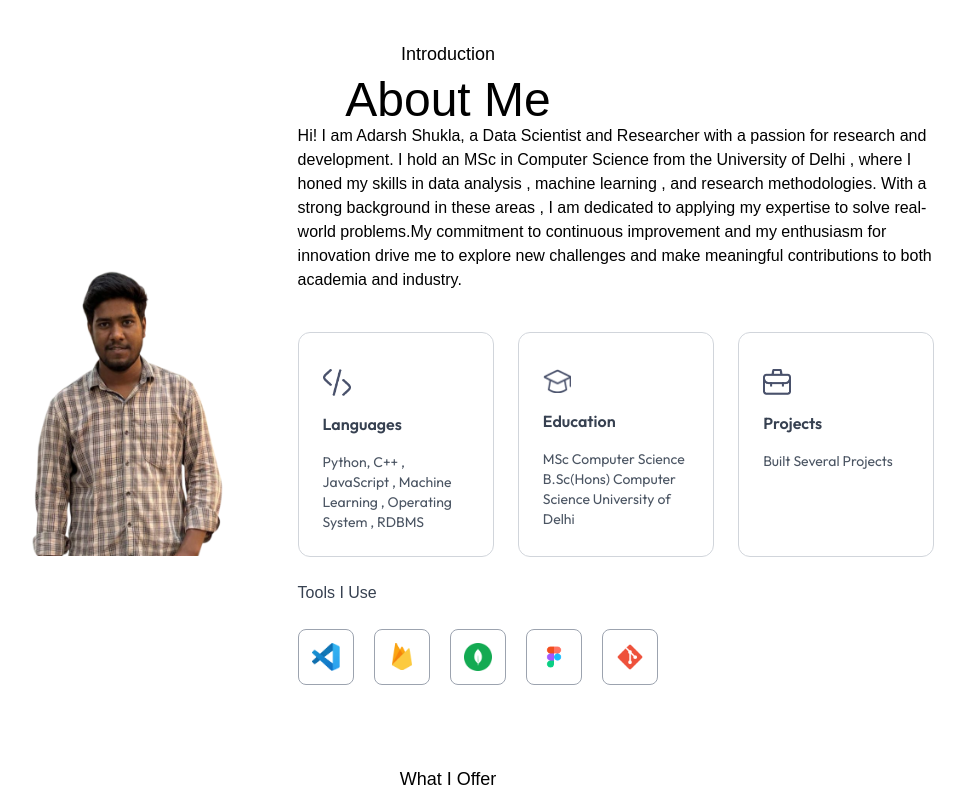
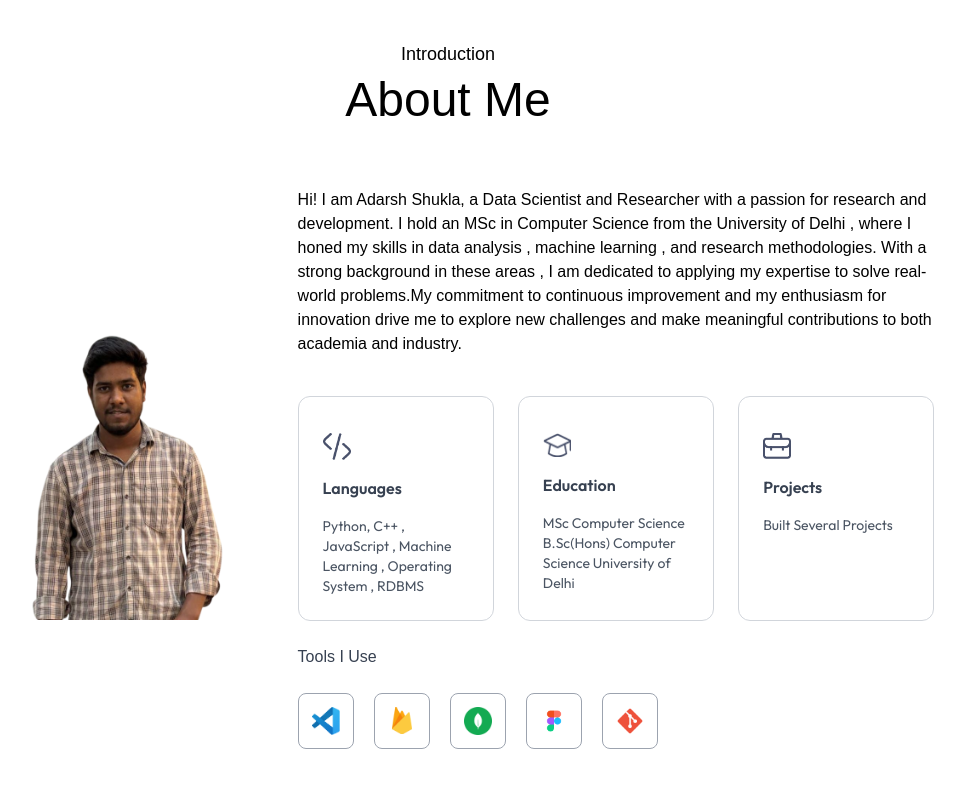
Before and after one commit to satyandra7/portfolio_adarsh, a Next.js app: page / in a window 1280 px wide. Shown: the part 800-1600 px from the top of the page, without its empty margins (192-1157 px from the left). Built offline with nearby package versions, Linux system fonts and the light colour scheme; a web font is replaced by a local one.

Commit message:
adding padding of 4rem in about section.

```diff
--- a/app/components/About.jsx
+++ b/app/components/About.jsx
@@ -10,7 +10,7 @@ const About = ({isDarkMode}) => {
        font-Ovo'>Introduction</h4>
             <h2 className='text-center text-5xl font-Ovo'>About Me</h2>
             <div className='flex w-full flex-col lg:flex-row items-center
-    gap-4'>
+    gap-4 py-16'>
                 <div className='w-64 sm:w-80 rounded-3xl max-w-none'>
                     <Image src={assets.user_image} alt='user' className='w-full rounded-3xl' />
                 </div>
```
